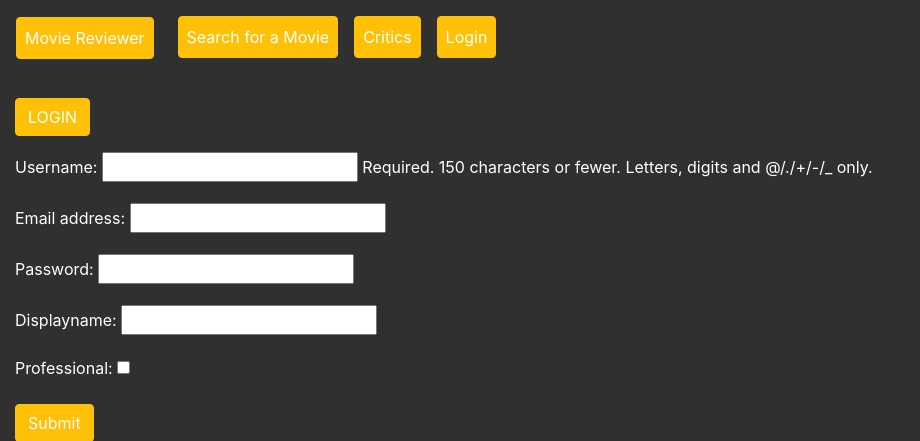
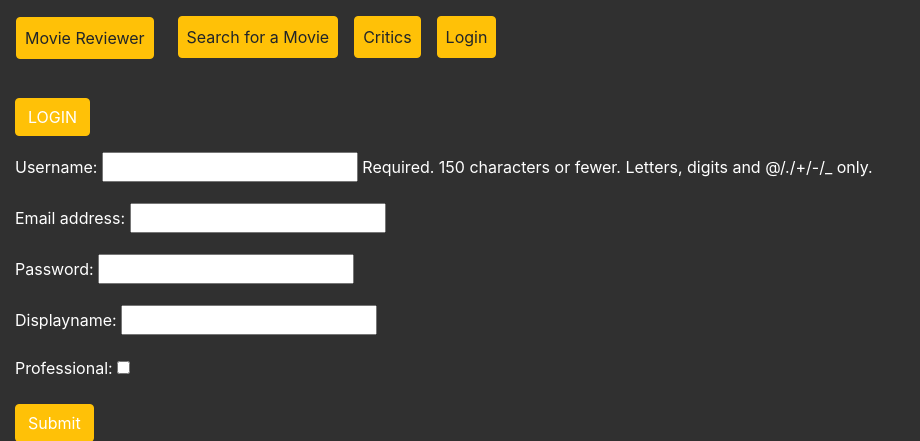
Before and after one commit to ElizabethS5/movie_reviewer, a Django app: page /register/ in a window 1280 px wide. Shown: the top 441 px of the page, without its empty margins (0-920 px from the left). Run offline with Django 3.2, Linux system fonts and the light colour scheme; some libraries are stand-ins or nearby versions.

Commit message:
changed navbar text color to black

```diff
--- a/movie_reviewer/templates/site.html
+++ b/movie_reviewer/templates/site.html
@@ -14,16 +14,16 @@
     <nav class="d-block navbar navbar-expand-lg navbar-light bg-gray">
     <div>
         <ul class='navbar-nav'>
-        <a class='navbar-brand mt-1' href="/"><button class="btn btn-warning p-2 text-white">Movie Reviewer</button></a>
+        <a class='navbar-brand mt-1' href="/"><button class="btn btn-warning p-2 ">Movie Reviewer</button></a>
 
-        <a class="nav-link" href="/search/"><button class="btn btn-warning p-2 text-white">Search for a Movie</button></a>
+        <a class="nav-link" href="/search/"><button class="btn btn-warning p-2 ">Search for a Movie</button></a>
 
-        <a class="nav-link" href="/critics/"><button class="btn btn-warning p-2 text-white">Critics</button></a>
+        <a class="nav-link" href="/critics/"><button class="btn btn-warning p-2 ">Critics</button></a>
 
         {% if request.user.is_authenticated %}
-            <a class="nav-link" href="/log_out"><button class="btn btn-warning p-2 text-white">Logout</button></a>
+            <a class="nav-link" href="/log_out"><button class="btn btn-warning p-2 ">Logout</button></a>
         {% else %}
-            <a class="nav-link" href="/login"><button class="btn btn-warning p-2 text-white">Login</button></a>
+            <a class="nav-link" href="/login"><button class="btn btn-warning p-2 ">Login</button></a>
         {% endif %}
     </ul>
     </div>
```
